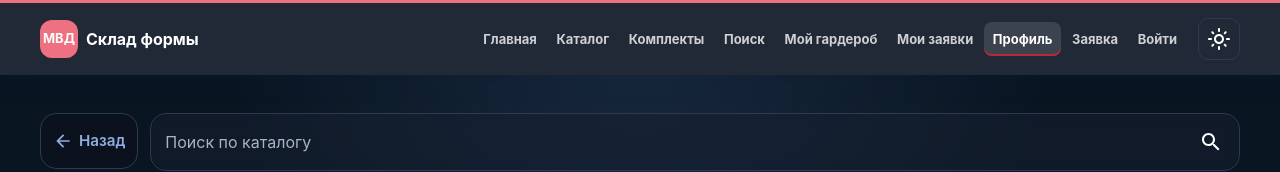
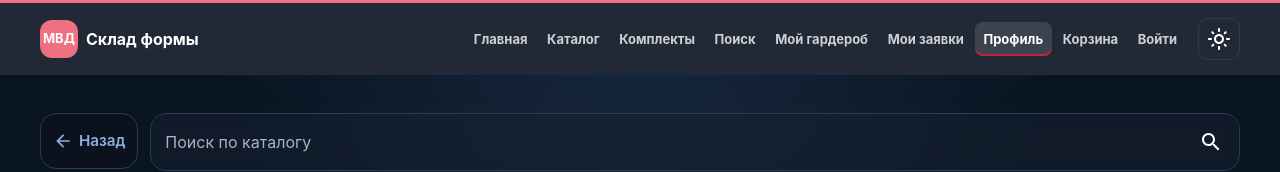
Before and after one commit to 11andreykalina/warehouse, a React (Vite) app: page /profile in a window 1280 px wide. Shown: the top 172 px of the page. Built offline with nearby package versions, Linux system fonts and the light colour scheme.

Commit message:
basket add

```diff
--- a/src/widgets/app-header/ui/AppHeader.tsx
+++ b/src/widgets/app-header/ui/AppHeader.tsx
@@ -59,7 +59,7 @@ export function AppHeader() {
               </Button>
             ))}
             <Button component={Link} to="/cart" sx={navButtonSx}>
-              <Badge badgeContent={cartCount} color="secondary" sx={cartBadgeSx}>Заявка</Badge>
+              <Badge badgeContent={cartCount} color="secondary" sx={cartBadgeSx}>Корзина</Badge>
             </Button>
             {authenticated ? (
               <Button color="inherit" onClick={handleLogout} sx={navButtonSx}>
```
